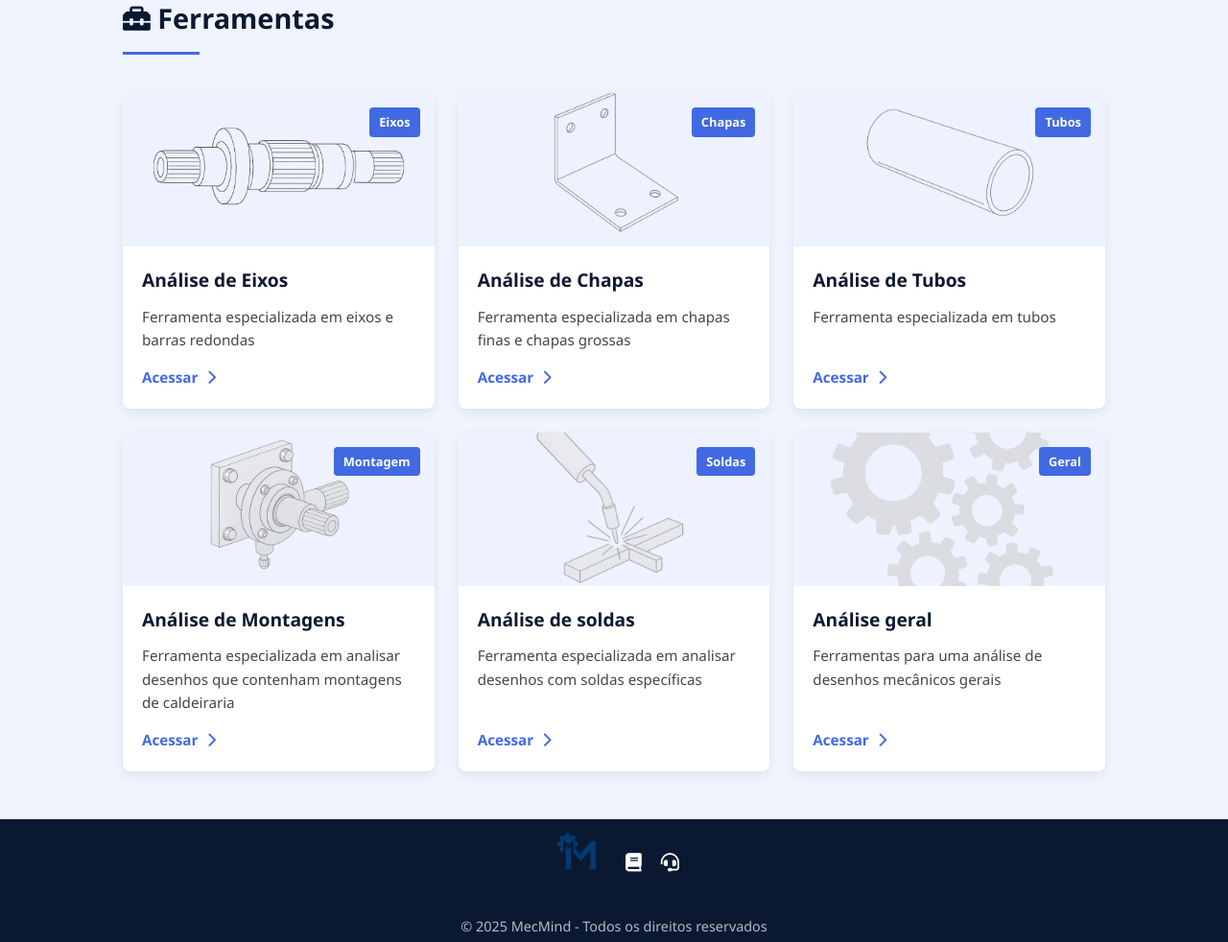
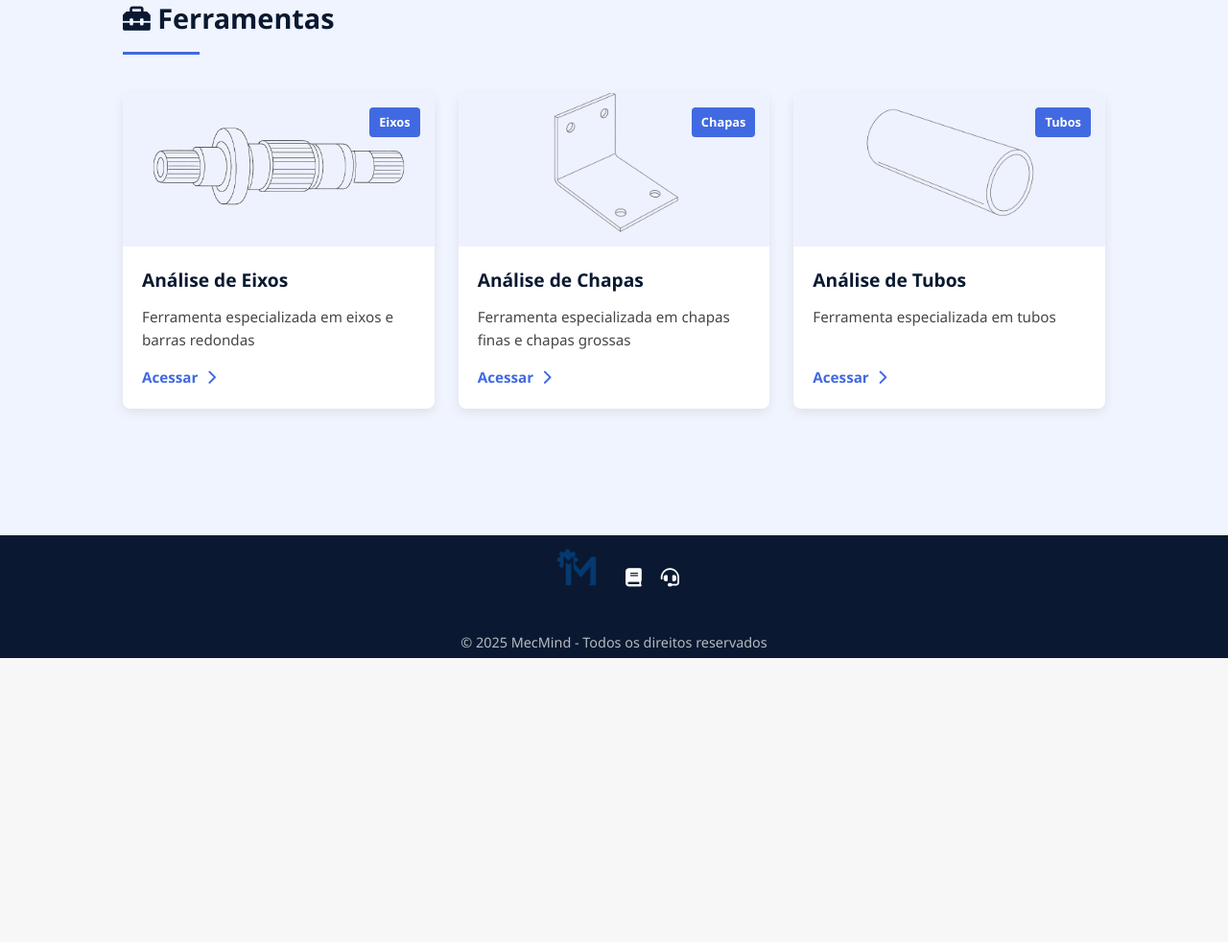
Before and after one commit to Dimartines29/mecmind, a Django app: page / in a window 1280 px wide. Shown: the part 114-1096 px from the top of the page at 96% size. After the commit the page ends 800 px from the top, so only its background shows below. Run offline with Django 5.2, Linux system fonts and the light colour scheme; the visitor is signed in with stand-in values (Sample User, id 1).

Commit message:
Removendo outras análises temporariamente.

```diff
--- a/mecmind_app/templates/index.html
+++ b/mecmind_app/templates/index.html
@@ -46,7 +46,7 @@
             </div>
         </div>
 
-        <div class="tool-card" data-category="Montagem">
+        <!-- <div class="tool-card" data-category="Montagem">
             <div class="tool-image">
                 <a href="/analise_montagem"><img src="{% static 'images/montagem.png' %}" alt="Montagem" style="width: 200px;" class="placeholder"></a>
             </div>
@@ -77,7 +77,7 @@
                 <p>Ferramentas para uma análise de desenhos mecânicos gerais</p>
                 <a href="/analise_geral" class="tool-link">Acessar <i class="fas fa-chevron-right"></i></a>
             </div>
-        </div>
+        </div> -->
     </div>
 </section>
 {% endblock %}
```
